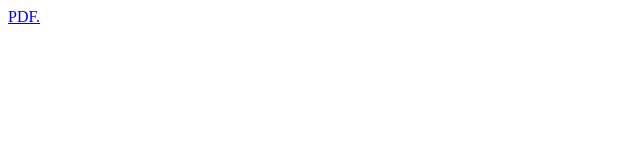
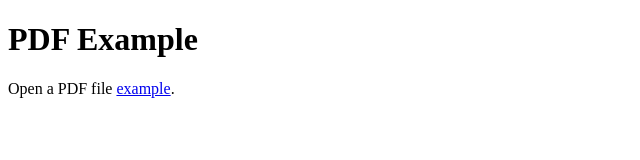
Before and after one commit to yaninahusarevych/yaninahusarevych.github.io, a plain HTML site: page index.html in a window 1280 px wide. Shown: the whole page, without its empty margins (0-640 px from the left). Drawn offline with Linux system fonts and the light colour scheme.

Commit message:
Change href

```diff
--- a/index.html
+++ b/index.html
@@ -1 +1,10 @@
-<a href="yaninahusarevych.github.io/92144118.pdf" target="_blank">PDF.</a>
+<!DOCTYPE html>
+<html>
+  <head>
+    <title>Title of the document</title>
+  </head>
+  <body>
+    <h1>PDF Example</h1>
+    <p>Open a PDF file <a href="92144118.pdf">example</a>.</p>
+  </body>
+</html>
```
